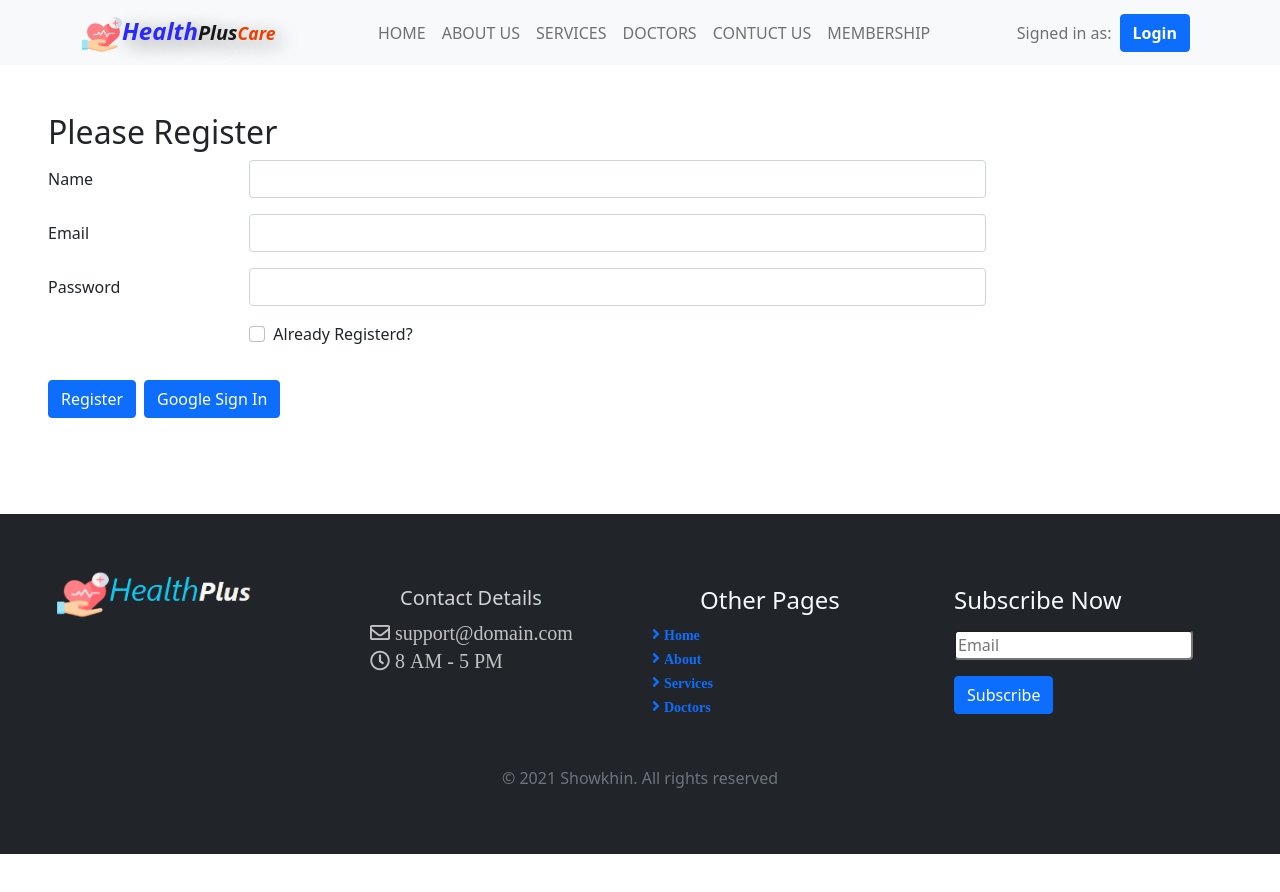
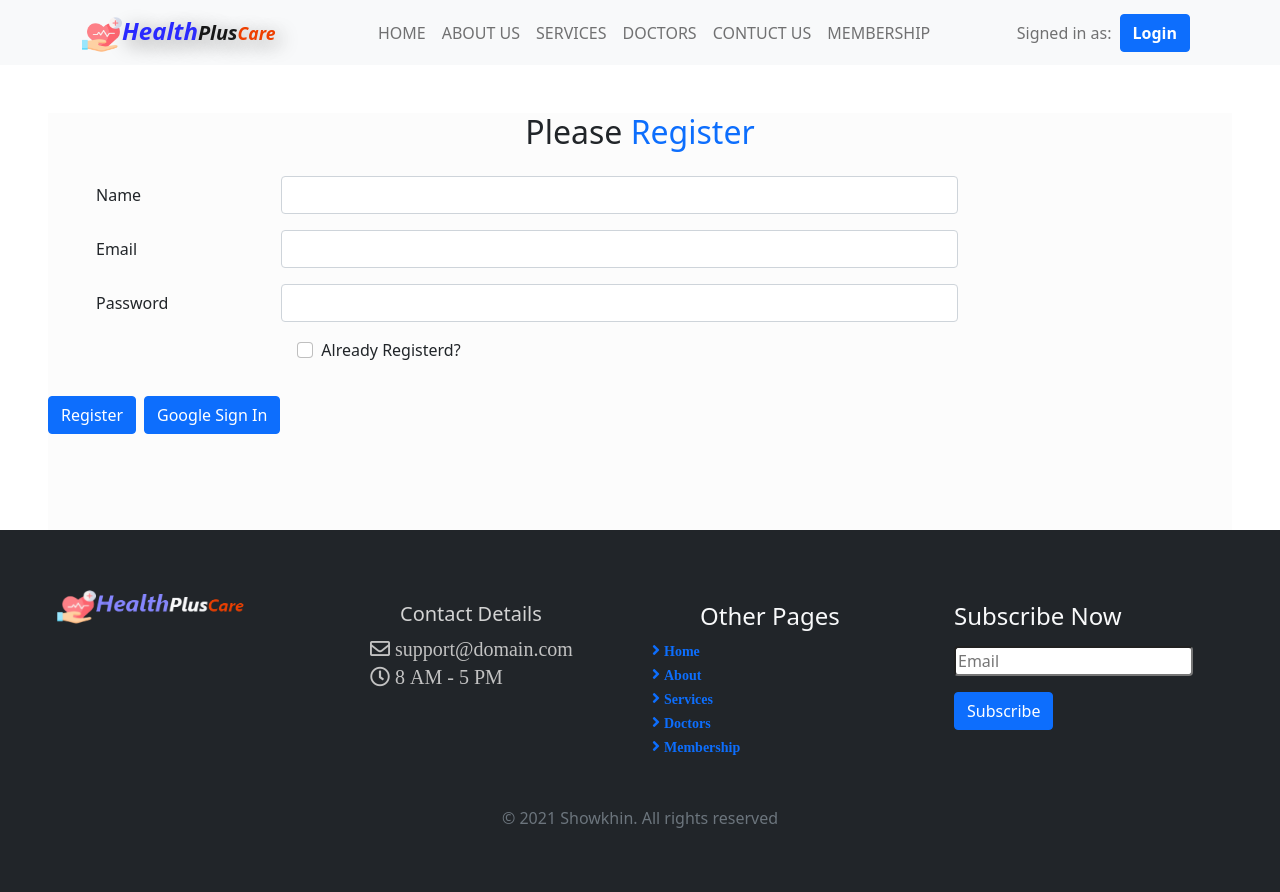
Before and after one commit to showkhin1997/health-plus-care, a React (Create React App) app: page /login in a window 1280 px wide. Before the commit the page ends 854 px from the top, so only its background shows below. Built offline with nearby package versions, Linux system fonts and the light colour scheme; no server answers.

Commit message:
footer update

```diff
--- /dev/null
+++ b/src/Pages/Login/Login/Login.css
@@ -0,0 +1,5 @@
+.login-container{
+    background-color: rgb(252, 252, 252);
+    margin-bottom: 40px;
+    margin: 0 auto;
+}
--- a/src/Pages/Login/Login/Login.js
+++ b/src/Pages/Login/Login/Login.js
@@ -1,27 +1,28 @@
 import React from 'react';
 import useAuth from '../../../hooks/useAuth';
+import './Login.css';
 
 
 const Login = () => {
     const { signInUsingGoogle, signInUsingEmaiAndPassword, handlePasswordChange, handleEmailChange, toggleLoginRegister, error, isLogin, handleRegistration, handleNameChanged } = useAuth();
 
     return (
-        <div className="mx-5 mt-5">
-            <h2>Please {isLogin ? "Login" : "Register"}</h2>
+        <div className="mx-5 mt-5 login-container">
+            <h2 className="text-center mb-4">Please <span className="text-primary">{isLogin ? "Login" : "Register"}</span></h2>
             <form onSubmit={handleRegistration}>
-                {!isLogin && <div className="row mb-3">
+                {!isLogin && <div className="row mb-3 px-5">
                     <label htmlFor="inputName" className="col-sm-2 col-form-label">Name</label>
                     <div className="col-sm-10">
                         <input onBlur={handleNameChanged} type="text" className="form-control w-75" id="inputName" required />
                     </div>
                 </div>}
-                <div className="row mb-3">
+                <div className="row mb-3 px-5">
                     <label htmlFor="inputEmail3" className="col-sm-2 col-form-label">Email</label>
                     <div className="col-sm-10">
                         <input onBlur={handleEmailChange} type="email" className="form-control w-75" id="inputEmail3" required />
                     </div>
                 </div>
-                <div className="row mb-3">
+                <div className="row mb-3 px-5">
                     <label htmlFor="inputPassword3" className="col-sm-2 col-form-label">Password</label>
                     <div className="col-sm-10">
                         <input onBlur={handlePasswordChange} type="password" className="form-control w-75" id="inputPassword3" required />
@@ -29,7 +30,7 @@ const Login = () => {
                 </div>
                 <div className="row mb-3">
                     <div className="col-sm-10 offset-sm-2">
-                        <div className="form-check">
+                        <div className="form-check mx-5">
                             <input onChange={toggleLoginRegister} className="form-check-input" type="checkbox" id="gridCheck1" />
                             <label className="form-check-label" htmlFor="gridCheck1">
                                 Already Registerd?
--- a/src/Pages/Shared/Footer/Footer.js
+++ b/src/Pages/Shared/Footer/Footer.js
@@ -20,6 +20,7 @@ const Footer = () => {
                     <i className="fas fa-angle-right text-primary"> <small>About</small></i><br />
                     <i className="fas fa-angle-right text-primary"> <small>Services</small></i><br />
                     <i className="fas fa-angle-right text-primary"> <small>Doctors</small></i><br />
+                    <i className="fas fa-angle-right text-primary"> <small>Membership</small></i>
                 </div>
                 <div className="col mt-4">
                     <h4 className="mb-3 text-light">Subscribe Now</h4>
```
Also changed, not shown: src/images/footer.png.
